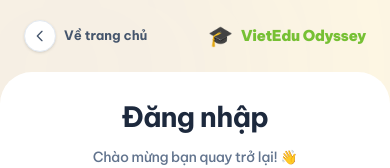
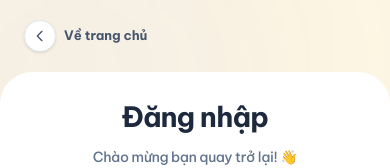
Before and after one commit to nguyenthanhtie/chem-odyssey, a React (Vite) app: page /login in a window 390 px wide. Shown: the top 168 px of the page. Built offline with nearby package versions, Linux system fonts and the light colour scheme; no server answers.

Commit message:
feat: create AuthLayout component with responsive design and branding elements

```diff
--- a/src/components/auth/AuthLayout.jsx
+++ b/src/components/auth/AuthLayout.jsx
@@ -32,10 +32,7 @@ const AuthLayout = ({ children }) => {
           <span className="text-[13px] font-bold text-slate-600 font-sora">Về trang chủ</span>
         </Link>
 
-        <div className="flex items-center gap-2">
-          <div className="text-xl">🎓</div>
-          <span className="text-[15px] font-black text-viet-green tracking-tight font-sora">VietEdu Odyssey</span>
-        </div>
+
       </div>
 
       {/* Background for Desktop only */}
```
Lines whose indentation alone changed are shown as unchanged.
